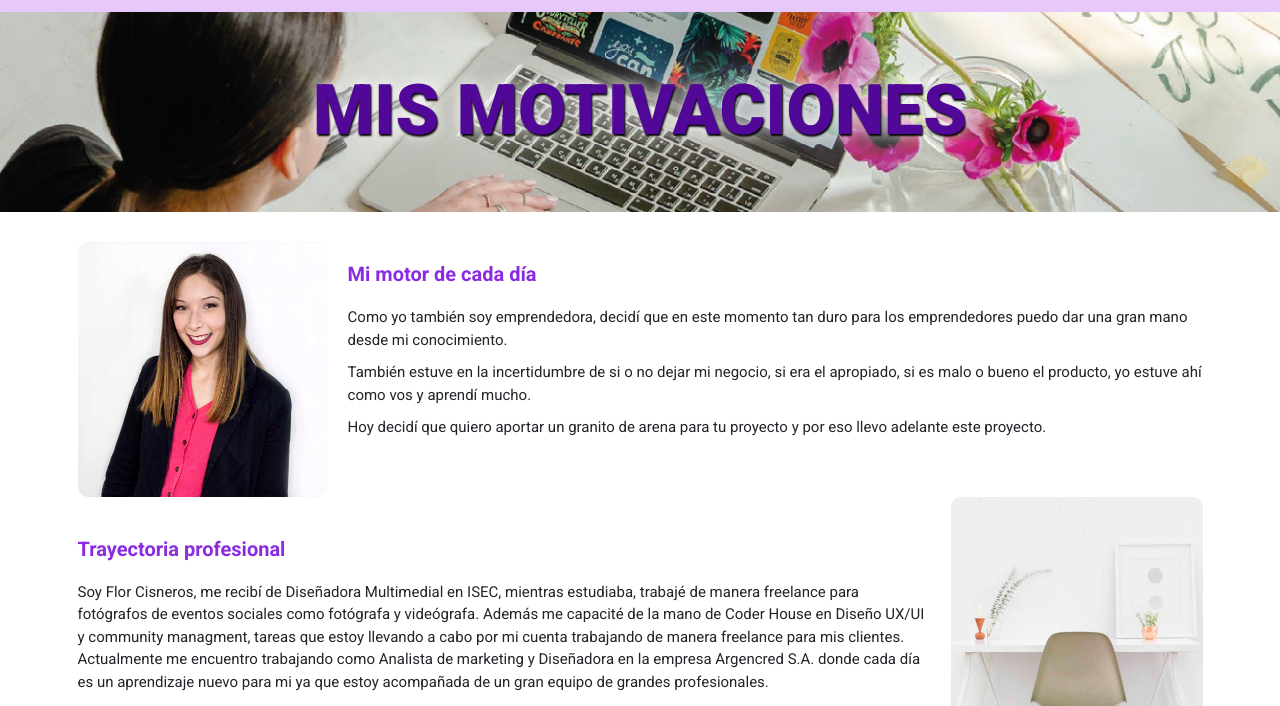
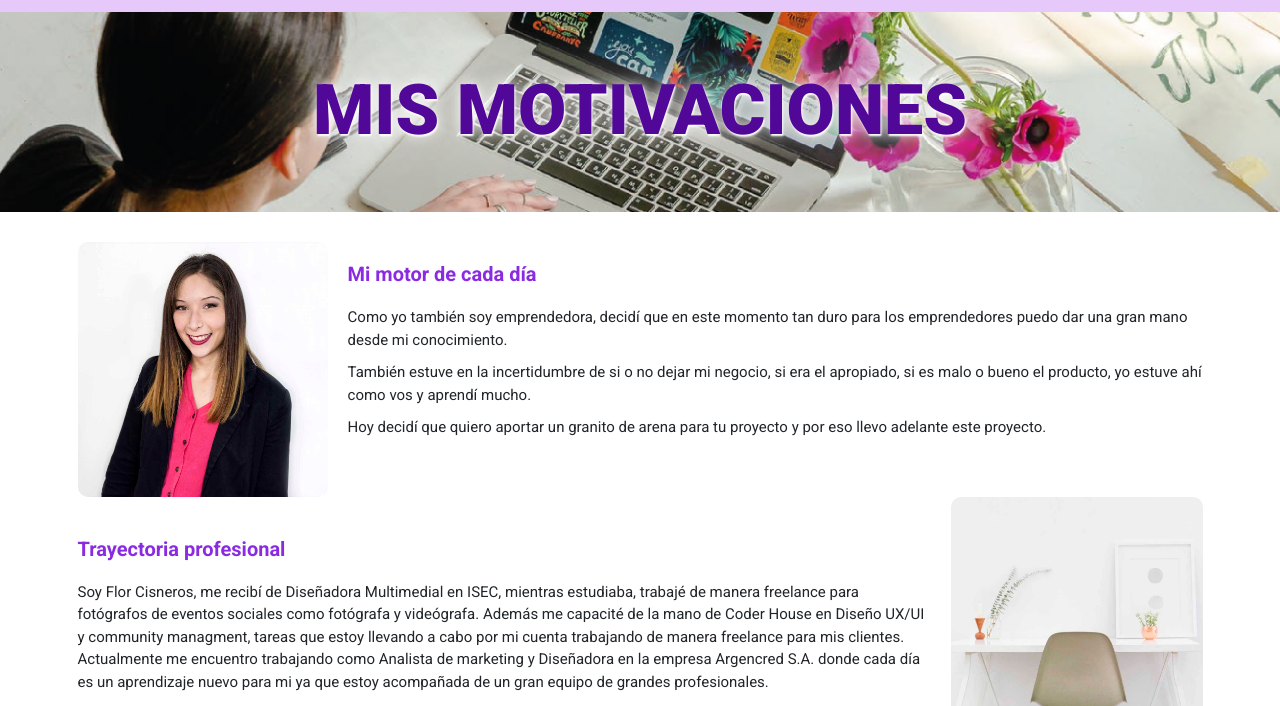
Before and after one commit to florcisneros/proyectoFinal, a plain HTML site: page paginas/acercademi.html in a window 1280 px wide. Shown: the part 94-800 px from the top of the page. Drawn offline with nearby package versions, Linux system fonts and the light colour scheme.

Commit message:
Proyecto final desarrollo web

```diff
--- a/paginas/acercademi.html
+++ b/paginas/acercademi.html
@@ -8,6 +8,7 @@
     <meta name="keywords"  content="marketing, blog, redes sociales, emprendimiento, negocio">
     <script src="https://kit.fontawesome.com/b2b5ebf5ab.js" crossorigin="anonymous"></script>
     <title>Conoce mi trayectoria</title>
+    <link rel="icon" href="../img/folder.png">
     <link rel="stylesheet" href="../css/estilos.css">
     <link href="https://cdn.jsdelivr.net/npm/bootstrap@5.0.2/dist/css/bootstrap.min.css" rel="stylesheet" integrity="sha384-EVSTQN3/azprG1Anm3QDgpJLIm9Nao0Yz1ztcQTwFspd3yD65VohhpuuCOmLASjC" crossorigin="anonymous">
 </head>
--- a/scss/estilos.scss
+++ b/scss/estilos.scss
@@ -90,7 +90,7 @@ body {
     color: rgb(81, 7, 151);
     text-transform: uppercase;
     font-weight: 900;
-    text-shadow: 1px 2px 2px black, 0 0 1em white, 0 0 0.2em white;
+    text-shadow: 1px 2px 2px white, 0 0 1em white, 0 0 0.2em white;
 }
 
 .subtitle__home {
```
Also changed, not shown: index.html (+1 -0 lines), paginas/blog.html (+1 -0 lines), paginas/contacto.html (+1 -0 lines), css/estilos.css, img/folder.png (added), 1 other file.
